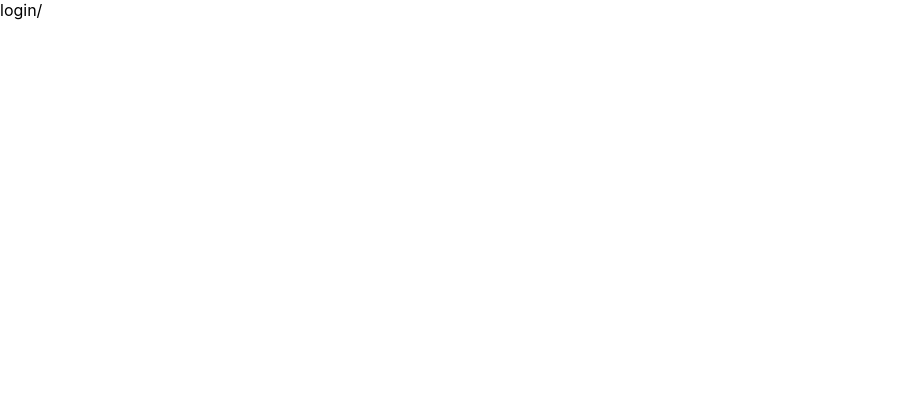
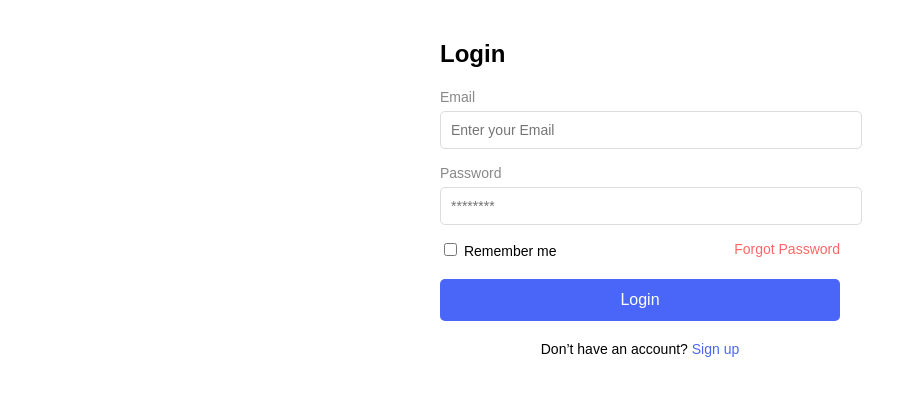
Before and after one commit to springboardmentor103/HealthGuardPro_Infosys_Internship_Oct2024_Team_03, a React (Create React App) app in the folder frontend/: page / in a window 1280 px wide. Shown: the top 396 px of the page, without its empty margins (0-924 px from the left). Built offline with nearby package versions, Linux system fonts and the light colour scheme.

Commit message:
initial commit

```diff
--- a/frontend/src/App.js
+++ b/frontend/src/App.js
@@ -1,11 +1,12 @@
-import logo from './logo.svg';
-import './App.css';
+import React from 'react';
+import Login from './pages/login';
 
 function App() {
-  return (
-
-    <div>login/</div>
-  );
+    return (
+        <div>
+            <Login />
+        </div>
+    );
 }
 
 export default App;
--- a/frontend/src/pages/login.js
+++ b/frontend/src/pages/login.js
@@ -17,7 +17,7 @@ const Login = () => {
       <h2>   Login</h2>
       <form onSubmit={handleSubmit}>
         <div className="input-field">
-          <label><b>Email</b></label>
+          <label>Email</label>
           <input
             type="email"
             placeholder="Enter your Email"
@@ -27,7 +27,7 @@ const Login = () => {
           />
         </div>
         <div className="input-field">
-          <label><b>Password</b></label>
+          <label>Password</label>
           <input
             type="password"
             placeholder="********"
```
